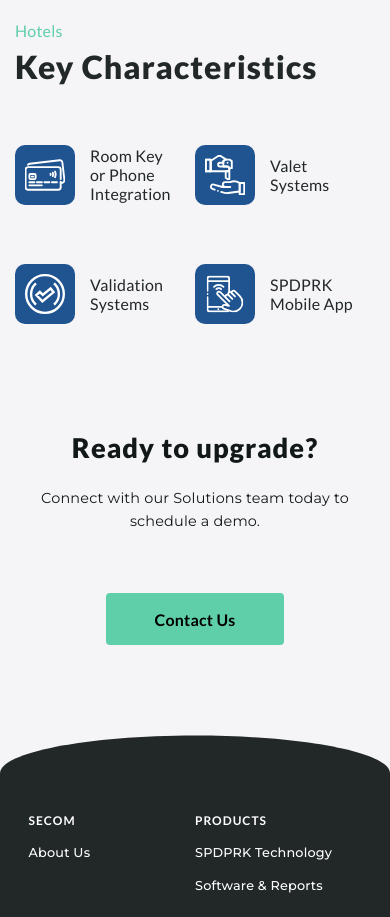
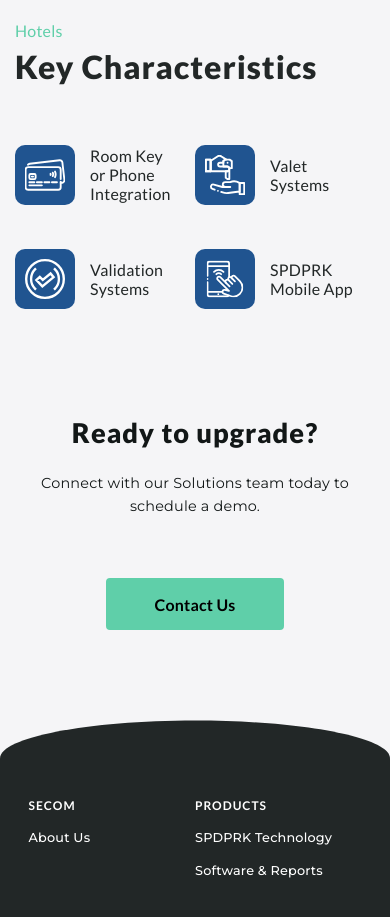
Before and after one commit to justinshane13/SPDPRK-site-v2, a Next.js app: page /sectors/hotel in a window 390 px wide. Shown: the part 1360-2277 px from the top of the page. Built offline with nearby package versions, Linux system fonts and the light colour scheme.

Commit message:
adjust spacing on characteristics on sectorpage tiles

```diff
--- a/styles/SectorPage.module.css
+++ b/styles/SectorPage.module.css
@@ -162,7 +162,7 @@
     .sectorPageSection2 > div {
         display: grid;
         grid-template-columns: 1fr 1fr;
-        grid-gap: 40px 0px;
+        grid-gap: 25px 0px;
         max-width: 630px;
     }
 
```
